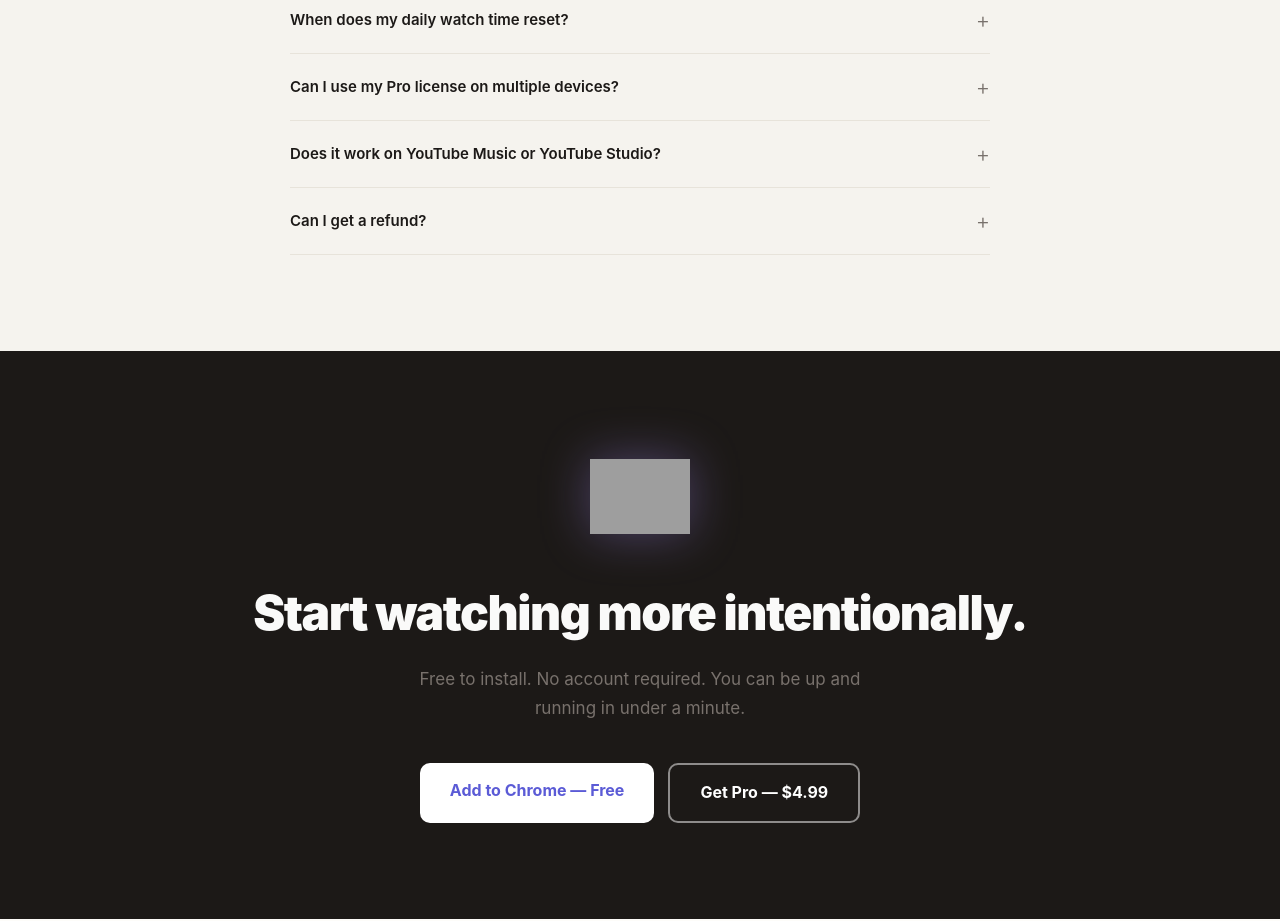
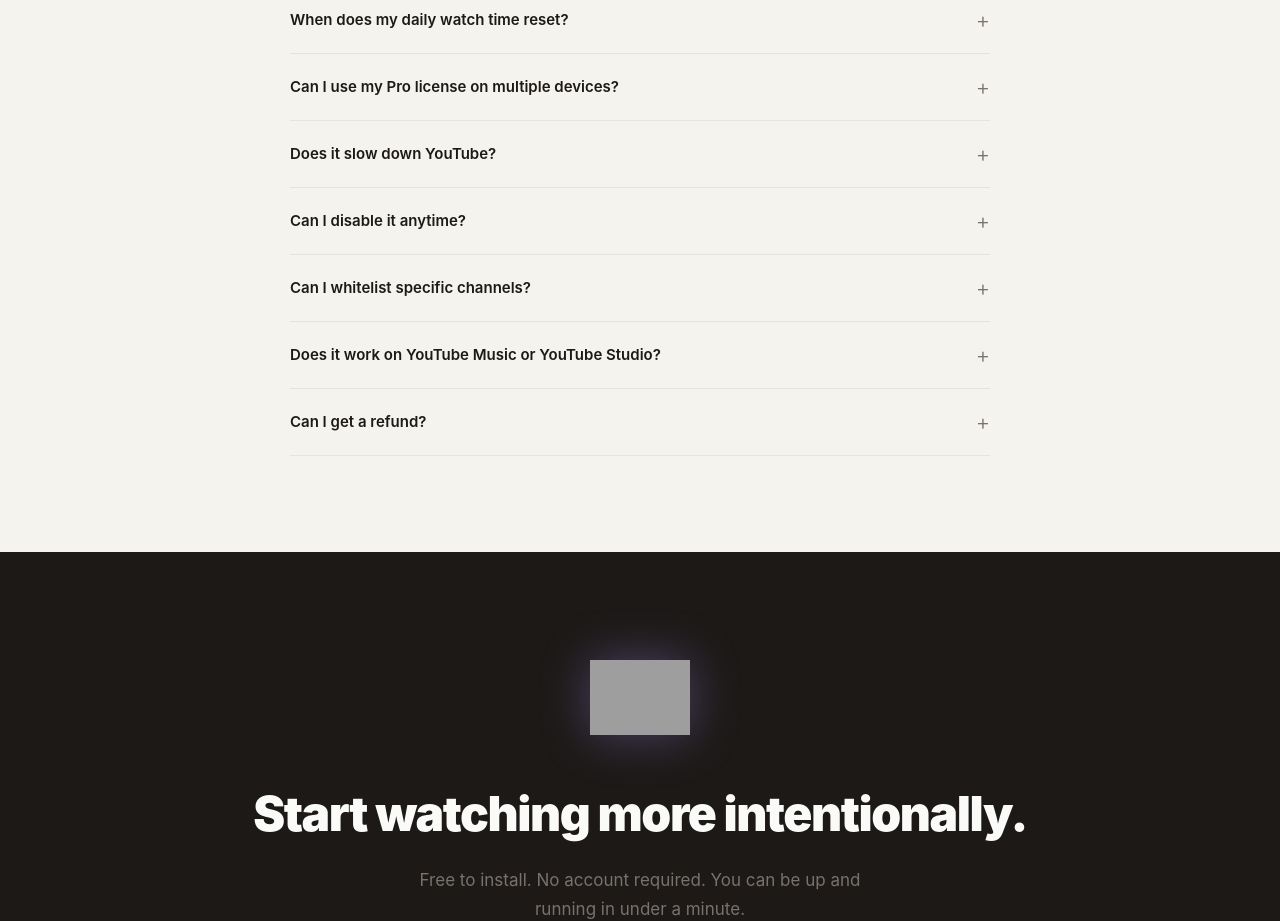
Before and after one commit to Jooyoung-Peter-Lee/focus-cat-for-youtube, a browser extension: page docs/landing/index.html in a window 1280 px wide. Shown: the part 8500-9421 px from the top of the page. Drawn offline with Linux system fonts and the light colour scheme; grey boxes are pictures that could not be loaded.

Commit message:
Add three FAQ items: performance, disable, channel whitelist
Co-Authored-By: Claude Sonnet 4.6 <noreply@anthropic.com>

```diff
--- a/docs/landing/index.html
+++ b/docs/landing/index.html
@@ -1412,6 +1412,21 @@
       </div>
 
       <div class="faq-item">
+        <button class="faq-q">Does it slow down YouTube?</button>
+        <div class="faq-a">No. Focus Cat runs entirely in your browser and makes no network requests during normal use. It hides elements using DOM manipulation — the kind of operation that completes in milliseconds. You won't notice any performance difference.</div>
+      </div>
+
+      <div class="faq-item">
+        <button class="faq-q">Can I disable it anytime?</button>
+        <div class="faq-a">Yes. You can pause Focus Cat at any time from the popup or remove it entirely from Chrome's extension settings. Your watch time data is stored locally and cleared when you uninstall.</div>
+      </div>
+
+      <div class="faq-item">
+        <button class="faq-q">Can I whitelist specific channels?</button>
+        <div class="faq-a">Not yet. Channel whitelisting is on the roadmap. Currently, Focus Cat applies its settings to all of YouTube equally.</div>
+      </div>
+
+      <div class="faq-item">
         <button class="faq-q">Does it work on YouTube Music or YouTube Studio?</button>
         <div class="faq-a">No. Focus Cat only applies to www.youtube.com. YouTube Music (music.youtube.com), YouTube Studio (studio.youtube.com), and other subdomains are not affected by any Focus Cat features.</div>
       </div>
```
